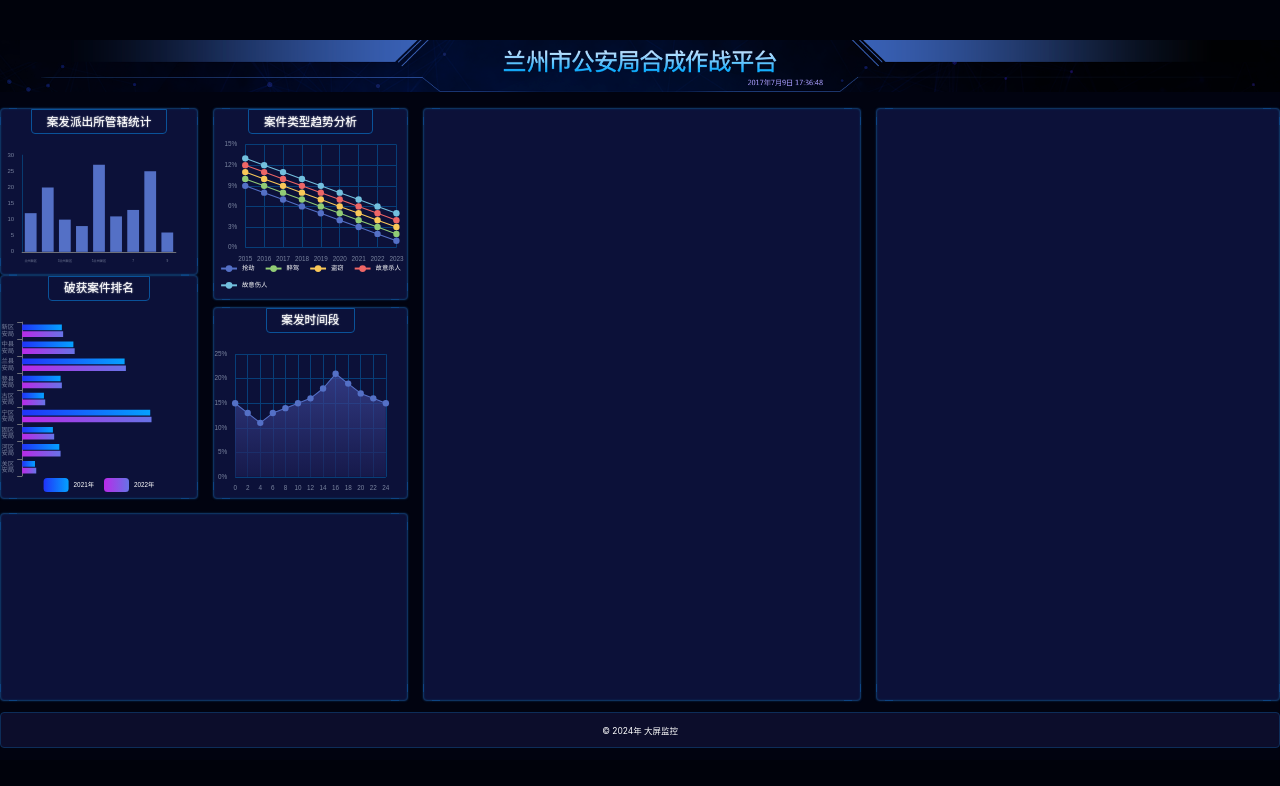
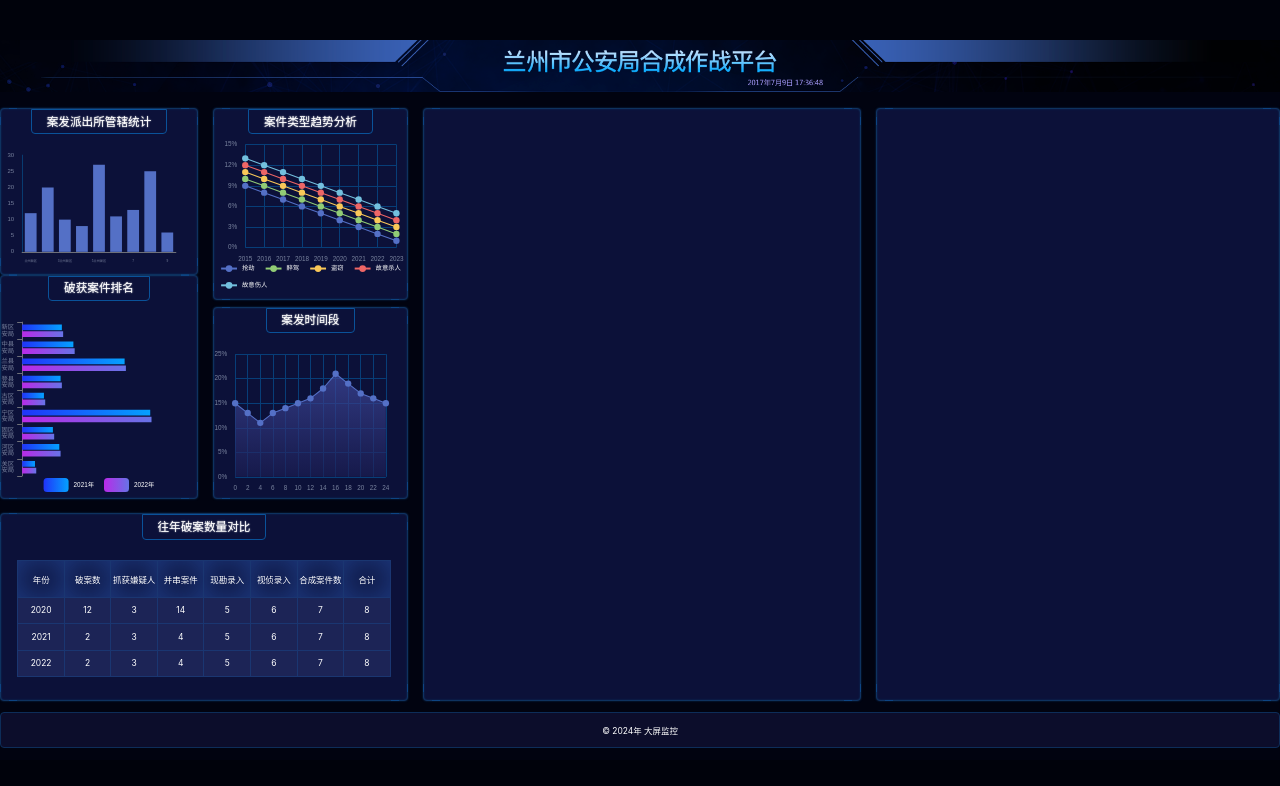
Before and after one commit to wszzj/large-screen, a React (Vite) app: page / in a window 1280 px wide. Shown: the top 786 px of the page. Built offline with nearby package versions, Linux system fonts and the light colour scheme.

Commit message:
创建Chart5

```diff
--- /dev/null
+++ b/src/components/Chart5.tsx
@@ -0,0 +1,53 @@
+export const Chart5 = () => {
+  return (
+    <div className="result">
+      <h2>往年破案数量对比</h2>
+      <table>
+        <thead>
+          <tr>
+            <th>年份</th>
+            <th>破案数</th>
+            <th>抓获嫌疑人</th>
+            <th>并串案件</th>
+            <th>现勘录入</th>
+            <th>视侦录入</th>
+            <th>合成案件数</th>
+            <th>合计</th>
+          </tr>
+        </thead>
+        <tbody>
+          <tr>
+            <td>2020</td>
+            <td>12</td>
+            <td>3</td>
+            <td>14</td>
+            <td>5</td>
+            <td>6</td>
+            <td>7</td>
+            <td>8</td>
+          </tr>
+          <tr>
+            <td>2021</td>
+            <td>2</td>
+            <td>3</td>
+            <td>4</td>
+            <td>5</td>
+            <td>6</td>
+            <td>7</td>
+            <td>8</td>
+          </tr>
+          <tr>
+            <td>2022</td>
+            <td>2</td>
+            <td>3</td>
+            <td>4</td>
+            <td>5</td>
+            <td>6</td>
+            <td>7</td>
+            <td>8</td>
+          </tr>
+        </tbody>
+      </table>
+    </div>
+  );
+};
--- a/src/pages/home.scss
+++ b/src/pages/home.scss
@@ -98,7 +98,8 @@
         .statistics,
         .ranking,
         .trend,
-        .timeFrame {
+        .timeFrame,
+        .result {
             height: px(315);
             display: flex;
             flex-direction: column;
@@ -131,5 +132,33 @@
             height: px(423);
 
         }
+
+        .result {
+            >table {
+                margin-top: px(38);
+                border-collapse: collapse;
+
+                th,
+                td {
+                    border: 1px solid #1a3671;
+                }
+
+                thead {
+                    th {
+                        height: px(70);
+                        box-shadow: inset 0 0 px(60) 0 #1f3d85;
+                    }
+                }
+
+                tbody {
+                    td {
+                        height: px(50);
+                        width: px(88);
+                        background: #1c2456;
+                    }
+
+                }
+            }
+        }
     }
 }
--- a/src/pages/home.tsx
+++ b/src/pages/home.tsx
@@ -4,6 +4,7 @@
 import { Chart2 } from "../components/Chart2";
 import { Chart3 } from "../components/Chart3";
 import { Chart4 } from "../components/Chart4";
+import { Chart5 } from "../components/Chart5";
 
 export const Home = () => {
   const year = new Date().getFullYear();
@@ -20,7 +21,9 @@
             <Chart3 />
             <Chart4 />
           </section>
-          <section className="bordered section3"></section>
+          <section className="bordered section3">
+            <Chart5 />
+          </section>
           <section className="bordered section4"></section>
           <section className="bordered section5"></section>
         </main>
```
